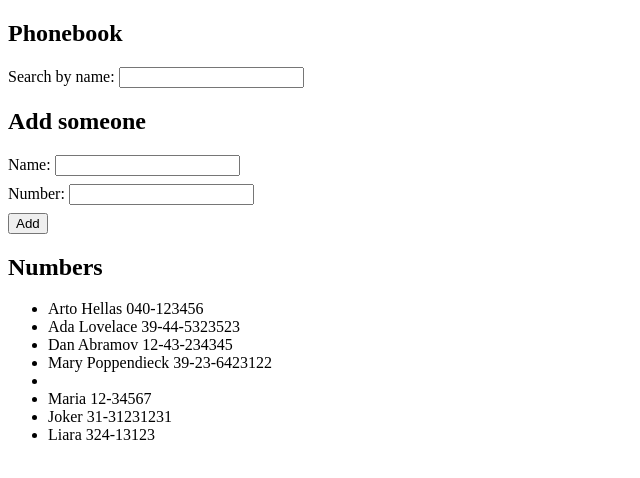
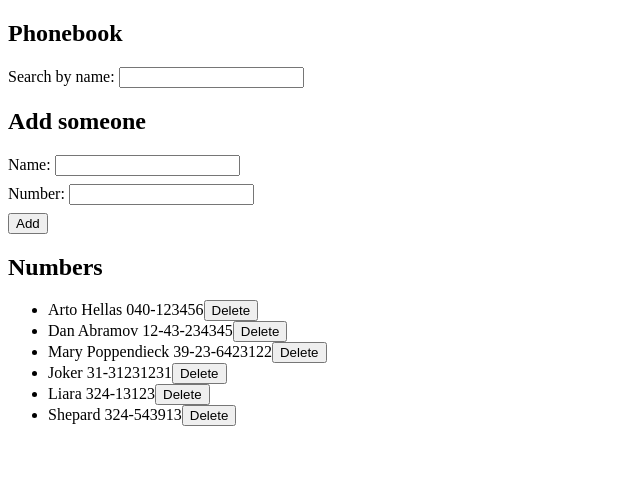
Before and after one commit to GosWoj/helsinki-phonebook, a React (Create React App) app: page / in a window 1280 px wide. Shown: the top 478 px of the page, without its empty margins (0-640 px from the left). Built offline with nearby package versions, Linux system fonts and the light colour scheme; data requests are answered from the project's data file.

Commit message:
step9 done - user can delete user

```diff
--- a/db.json
+++ b/db.json
@@ -4,11 +4,6 @@
       "name": "Arto Hellas",
       "number": "040-123456",
       "id": 1
-    },
-    {
-      "name": "Ada Lovelace",
-      "number": "39-44-5323523",
-      "id": 2
     },
     {
       "name": "Dan Abramov",
@@ -21,14 +16,6 @@
       "id": 4
     },
     {
-      "id": 5
-    },
-    {
-      "name": "Maria",
-      "number": "12-34567",
-      "id": 6
-    },
-    {
       "name": "Joker",
       "number": "31-31231231",
       "id": 7
@@ -37,6 +24,11 @@
       "name": "Liara",
       "number": "324-13123",
       "id": 8
+    },
+    {
+      "name": "Shepard",
+      "number": "324-543913",
+      "id": 9
     }
   ]
 }
--- a/src/App.js
+++ b/src/App.js
@@ -51,6 +51,14 @@ const App = () => {
     setPersons(filteredPersons);
   };
 
+  const handleDelete = (person) => {
+    if (window.confirm(`Do you want to delete ${person.name}?`)) {
+      personService.deletePerson(person.id).then((result) => {
+        setPersons(persons.filter((p) => p.id !== person.id));
+      });
+    }
+  };
+
   return (
     <div>
       <h2>Phonebook</h2>
@@ -64,7 +72,7 @@ const App = () => {
         handleSubmit={handleSubmit}
       />
       <h2>Numbers</h2>
-      <List persons={persons} />
+      <List persons={persons} handleDelete={handleDelete} />
     </div>
   );
 };
--- a/src/components/List.js
+++ b/src/components/List.js
@@ -1,12 +1,13 @@
 import React from "react";
 
-const List = ({ persons }) => {
+const List = ({ persons, handleDelete }) => {
   return (
     <ul>
       {persons.map((person) => {
         return (
           <li key={person.id}>
             {person.name} {person.number}
+            <button onClick={() => handleDelete(person)}>Delete</button>
           </li>
         );
       })}
--- a/src/services/persons.js
+++ b/src/services/persons.js
@@ -12,9 +12,14 @@ const getAll = () => {
   return axios.get(baseUrl).then((response) => response.data);
 };
 
+const deletePerson = (id) => {
+  return axios.delete(`${baseUrl}/${id}`).then((response) => response.data);
+};
+
 const personService = {
   create,
   getAll,
+  deletePerson,
 };
 
 export default personService;
```
